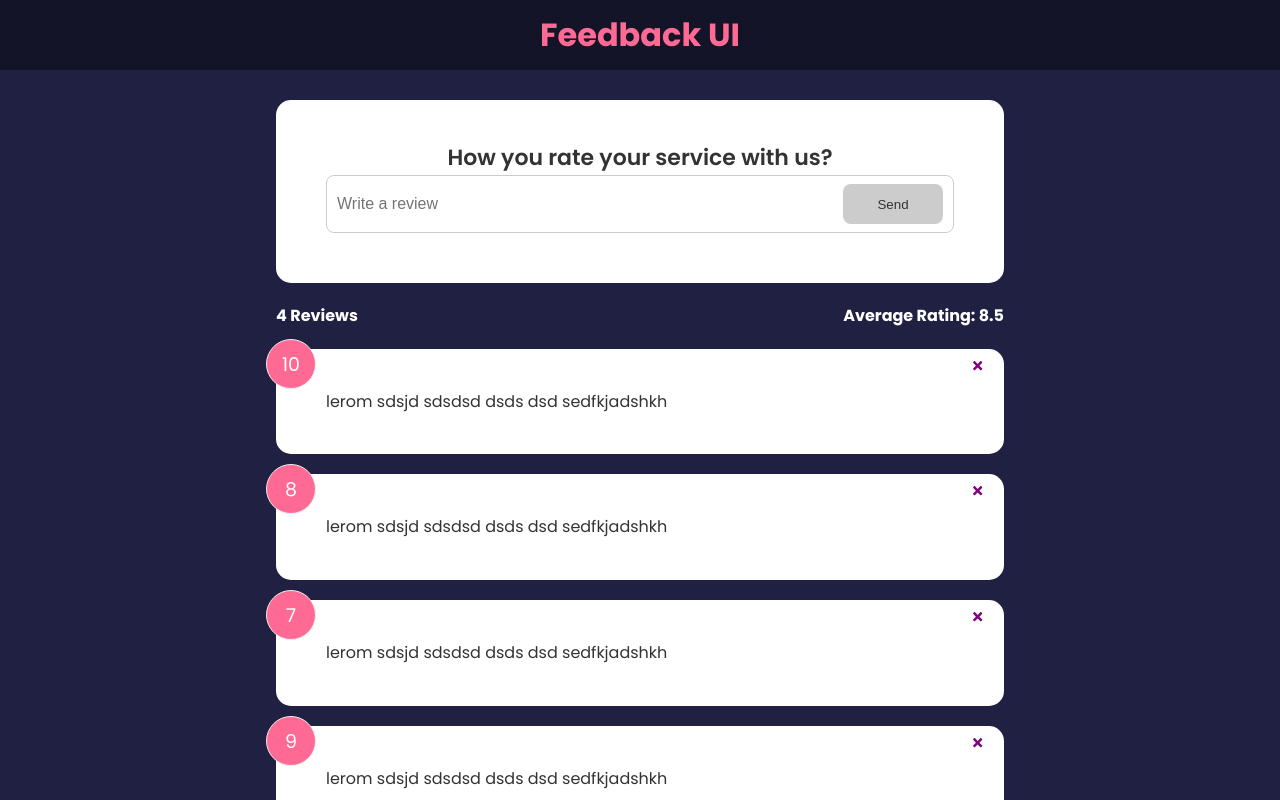
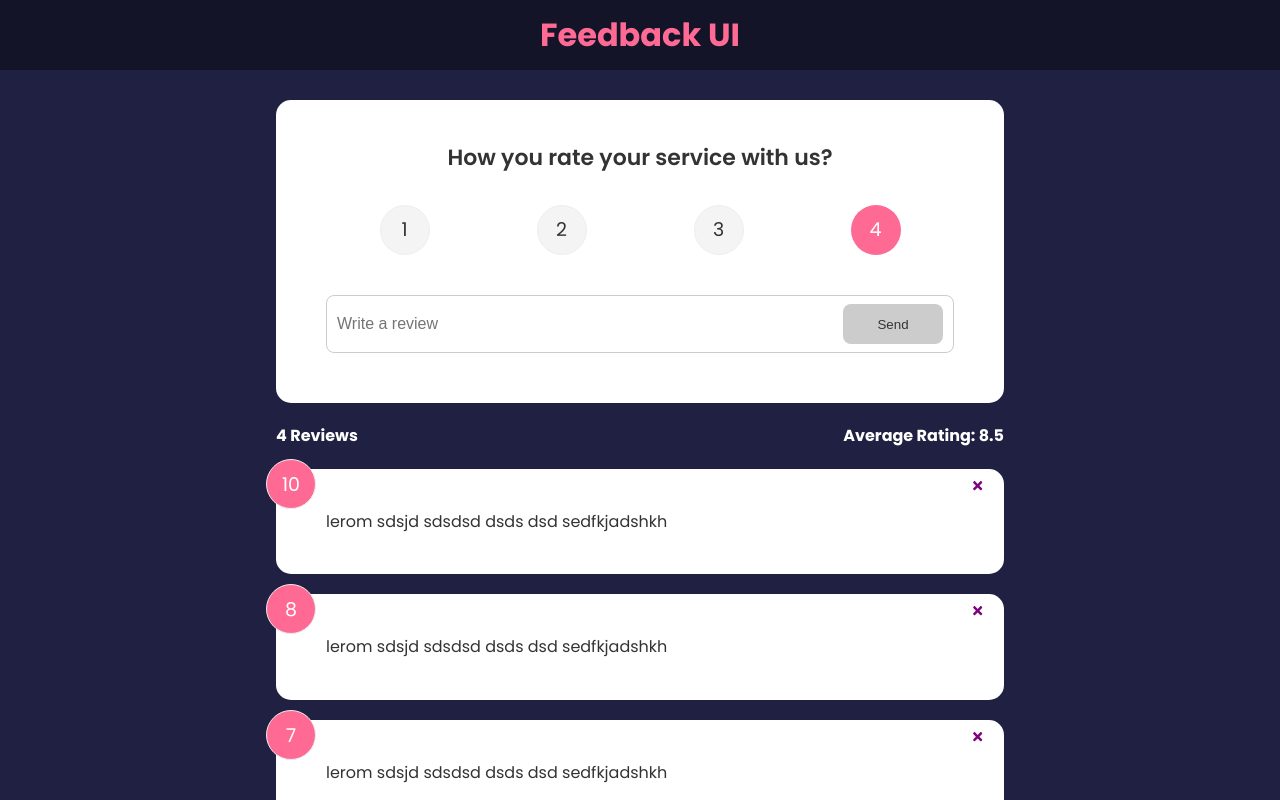
Before and after one commit to malik-hamza-mehboob-dev/feedback-app, a React (Create React App) app: page / in a window 1280 px wide. Shown: the top 800 px of the page. Built offline with nearby package versions, Linux system fonts and the light colour scheme.

Commit message:
feat(feedback): Rating UI added for the feedback form

```diff
--- a/src/components/FeedbackForm.jsx
+++ b/src/components/FeedbackForm.jsx
@@ -1,9 +1,11 @@
 import { useState } from "react";
+import RatingSelect from "./RatingSelect";
 import Button from "./shared/Button";
 import Card from "./shared/Card"
 
 function FeedbackForm() {
     const [text, setText] = useState('');
+    const [rating, setRating] = useState(10);
     const [message, setMessage] = useState('');
     const [btnDisabled, setBtnDisabled] = useState(true);
 
@@ -24,6 +26,7 @@ function FeedbackForm() {
         <form>
             <h2>How you rate your service with us?</h2>
             {/* rating select component */}
+            <RatingSelect rating={(rating => setRating(rating))} />
             <div className="input-group">
                 <input onChange={handleTextChange} type="text" placeholder="Write a review" value={text}/>
                 <Button type='submit' isDisabled={btnDisabled}>Send</Button>
--- /dev/null
+++ b/src/components/RatingSelect.jsx
@@ -0,0 +1,32 @@
+import React,{ useState } from 'react'
+
+function RatingSelect({rating}) {
+    const [selected, setSelected] = useState(4);
+
+    const handleChange = (e) => {
+        setSelected(+e.currentTarget.value);
+        rating(selected);
+    }
+  return (
+    <ul className="rating">
+        <li>
+            <input type="radio" name="rating" id="num1" value='1' onChange={handleChange} checked={selected === 1} />
+            <label htmlFor="num1">1</label>
+        </li>
+        <li>
+            <input type="radio" name="rating" id="num2" value='2' onChange={handleChange} checked={selected === 2} />
+            <label htmlFor="num2">2</label>
+        </li>
+        <li>
+            <input type="radio" name="rating" id="num3" value='3' onChange={handleChange} checked={selected === 3} />
+            <label htmlFor="num3">3</label>
+        </li>
+        <li>
+            <input type="radio" name="rating" id="num4" value='4' onChange={handleChange} checked={selected === 4} />
+            <label htmlFor="num4">4</label>
+        </li>
+    </ul>
+  )
+}
+
+export default RatingSelect
```
